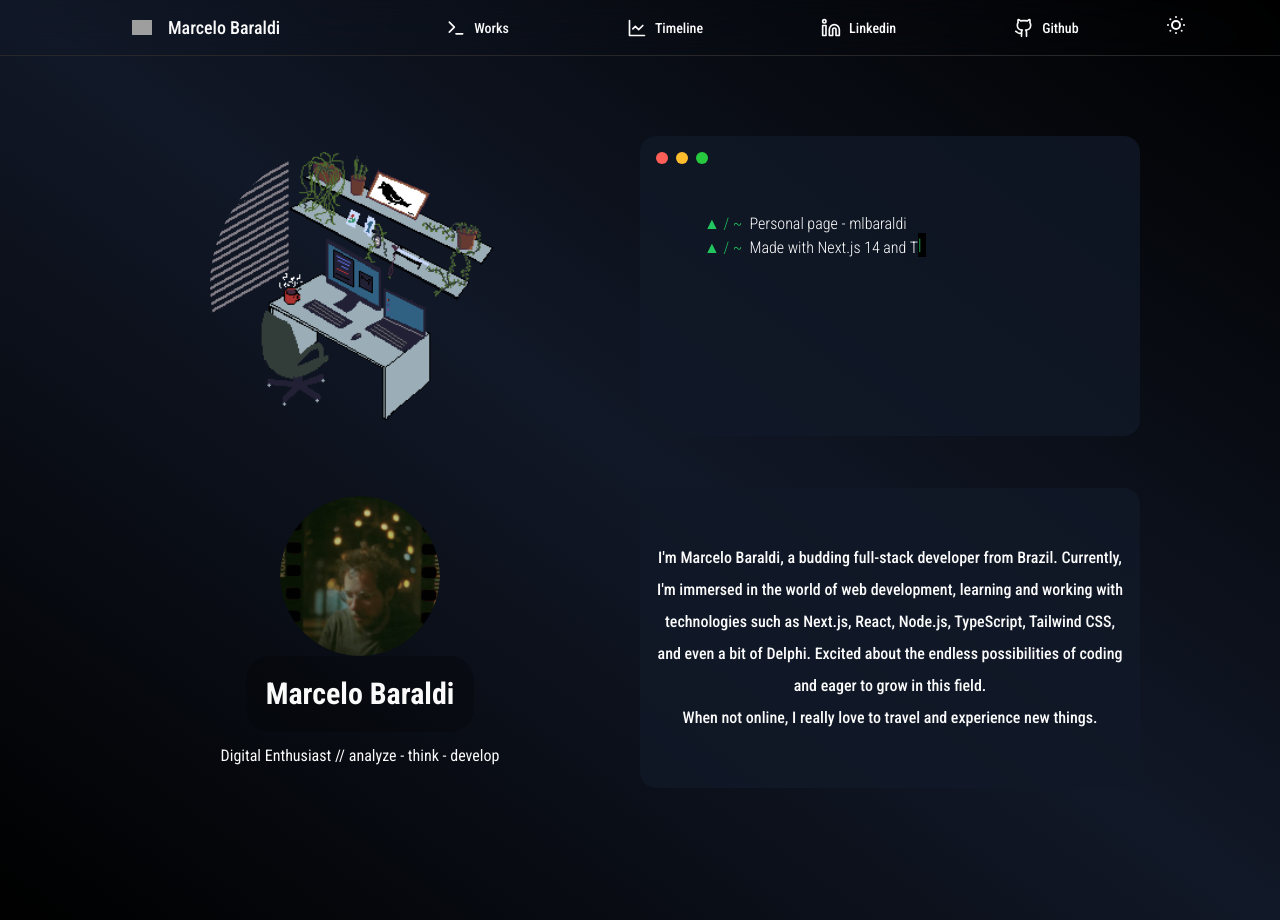
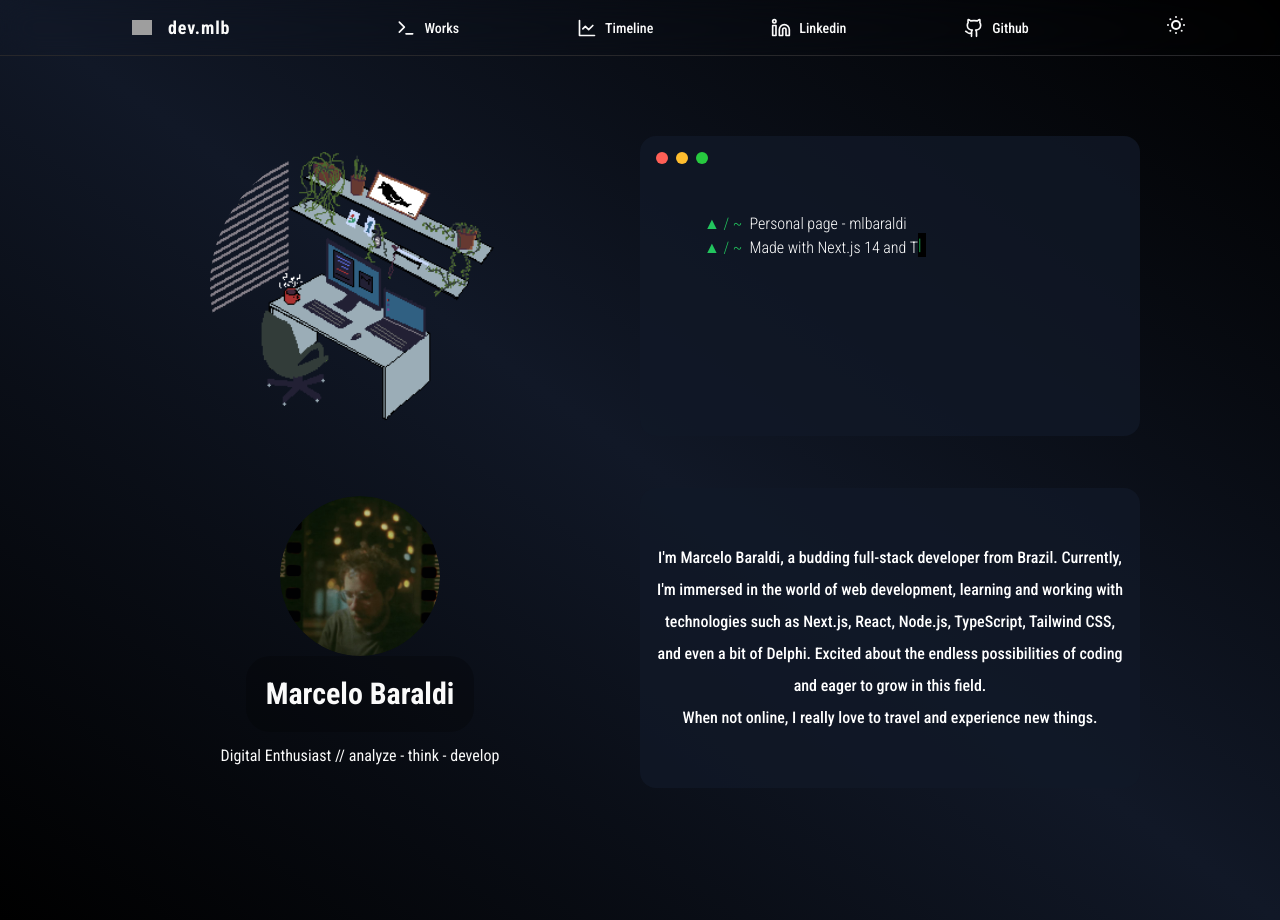
Before and after one commit to mlbaraldi/mlbaraldi.github.io, a Next.js app: page / in a window 1280 px wide. Built offline with nearby package versions, Linux system fonts and the light colour scheme; grey boxes are pictures that could not be loaded.

Commit message:
fixing lettering and title

```diff
--- a/src/app/layout.tsx
+++ b/src/app/layout.tsx
@@ -8,7 +8,7 @@ const roboto = Roboto_Condensed({
 })
 
 export const metadata: Metadata = {
-  title: 'Marcelo Baraldi  Just a dev',
+  title: 'Just a dev',
   description: 'personal page',
 }
 
--- a/src/app/page.tsx
+++ b/src/app/page.tsx
@@ -27,7 +27,7 @@ export default function Home() {
             <p className="p-3">Digital Enthusiast // analyze - think - develop</p>
           </div>
           <div className='flex items-center justify-center h-[300px] w-[500px] bg-gray-900 rounded-2xl p-4 bg-opacity-80'>
-            <p className='text-center font-medium leading-loose'>
+            <p className='text-center font-medium leading-loose text-white'>
               I&apos;m Marcelo Baraldi, a budding full-stack developer from Brazil. Currently,
               I&apos;m immersed in the world of web development, learning and working with technologies such as Next.js, React, Node.js,
               TypeScript, Tailwind CSS, and even a bit of Delphi. Excited about the endless possibilities of coding and eager to grow in this field.
--- a/src/components/BaseIcon.tsx
+++ b/src/components/BaseIcon.tsx
@@ -20,7 +20,7 @@ const BaseIcon = () => {
     })} href="/">
       <Logobox>
         <Image src={baseIcon} alt="logo" width={20} height={20} />
-        <h2 className="p-4 flex z-40 font-medium">Marcelo Baraldi</h2>
+        <h2 className="p-4 flex z-40 font-bold tracking-wider">dev.mlb</h2>
       </Logobox>
 
     </Link>
```
